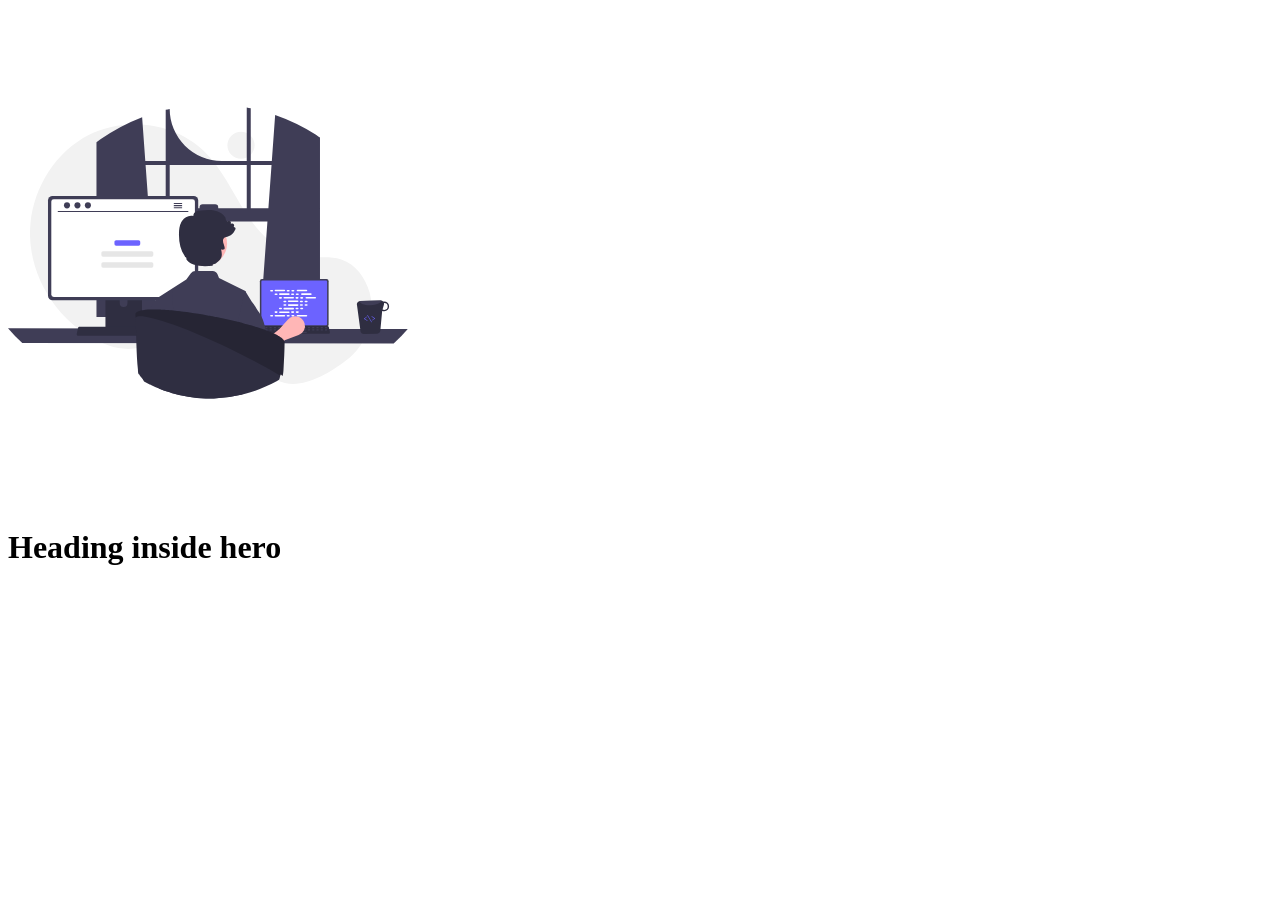
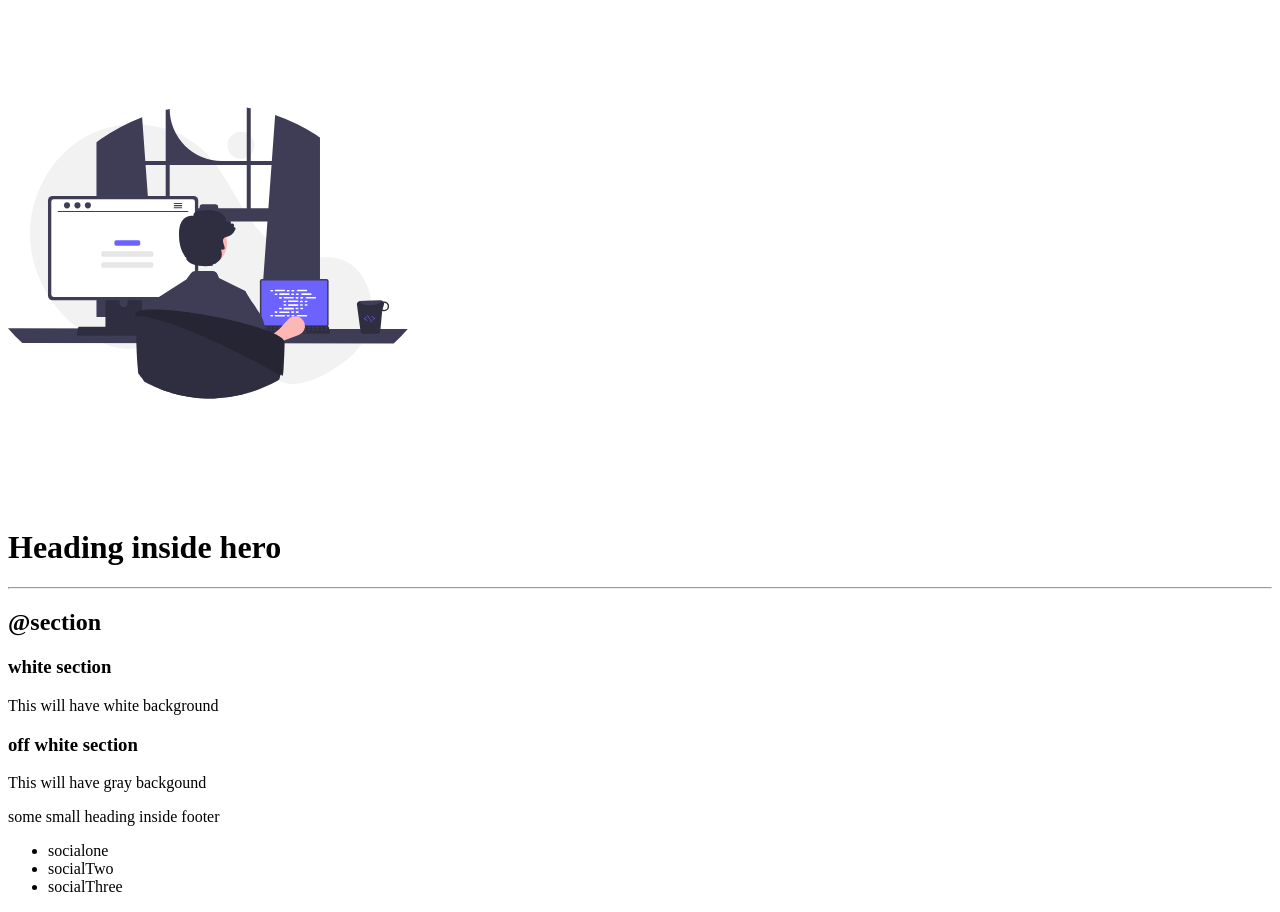
Before and after one commit to Peacefighter665/neogcamp-lesson-3, a plain HTML site: page index.html in a window 1280 px wide. Shown: the part 1302-2214 px from the top of the page. Before the commit the page ends 1889 px from the top, so only its background shows below. Drawn offline with Linux system fonts and the light colour scheme.

Commit message:
sections and footer

```diff
--- a/index.html
+++ b/index.html
@@ -88,7 +88,30 @@
     <header>
         <img src="images/hero.svg" width="400px"  height="500px"/>
         <h1>Heading inside hero</h1>
+
     </header>
+
+    <hr>
+    <h2>@section</h2>
+    <section>
+        <h3>white section</h3>
+        <p>This will have white background </p>
+    </section>
+
+    <section>
+        <h3>off white section</h3>
+        <p>This will have gray backgound</p>
+
+    </section>
+
+    <footer>
+        <div>  some small heading inside footer</div>
+        <ul>
+            <li>socialone</li>
+            <li>socialTwo</li>
+            <li>socialThree</li>
+        </ul>
+    </footer>
 
 
 
```
